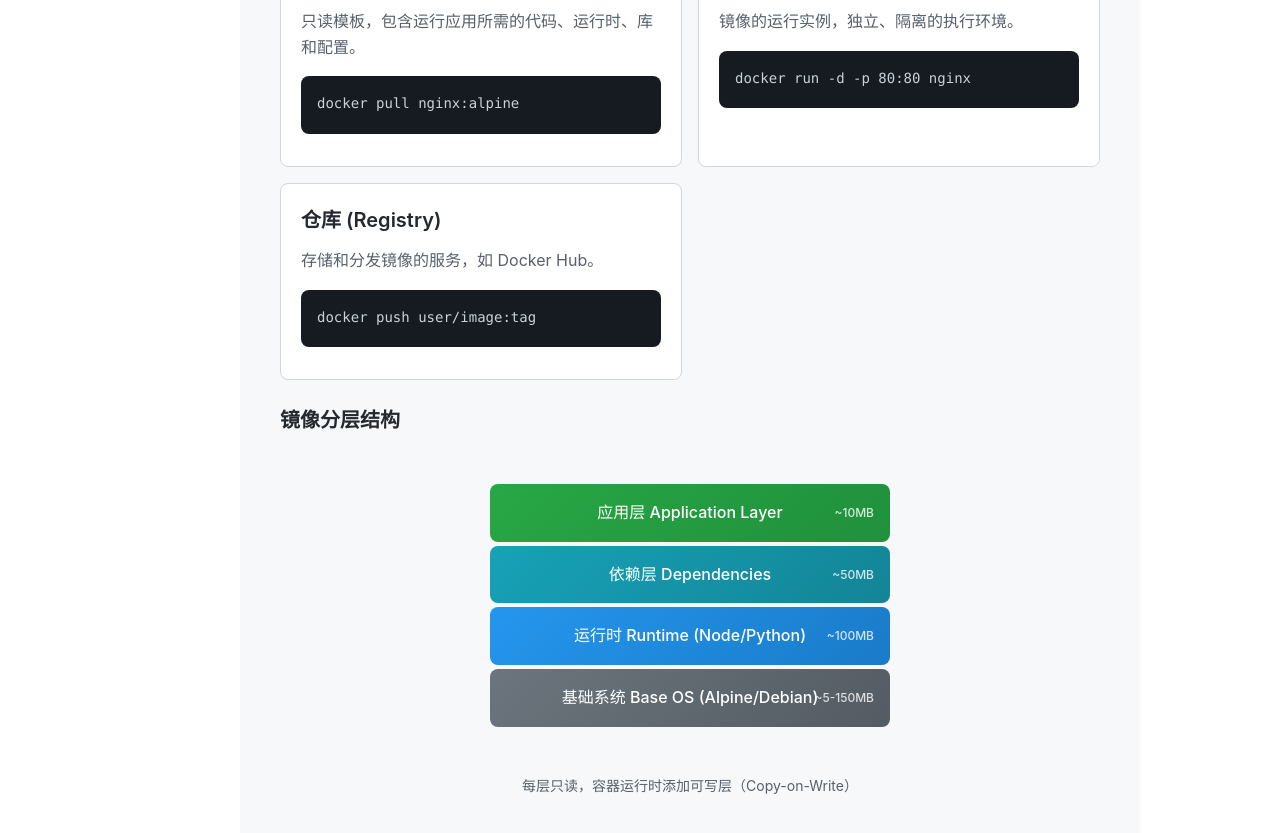
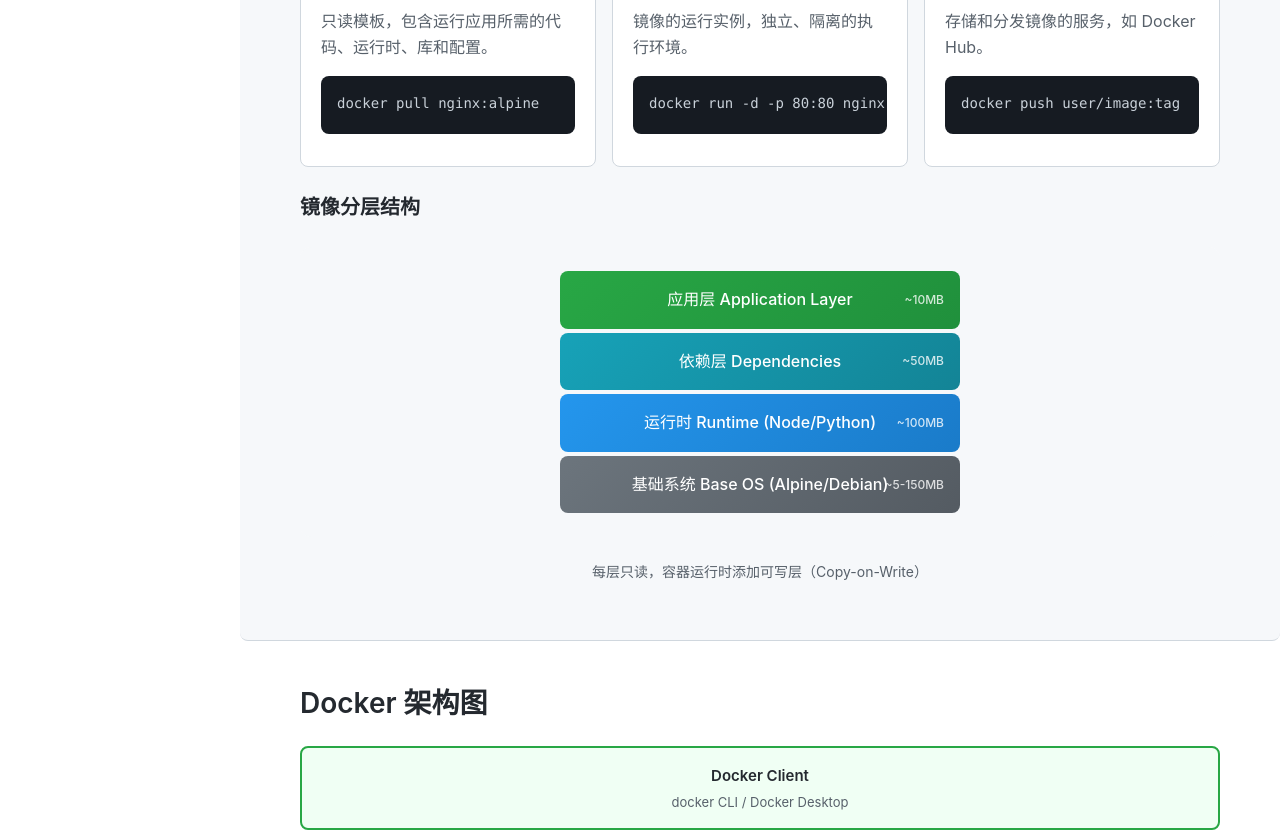
Before and after one commit to you2love/docker, a plain HTML site: page index.html in a window 1280 px wide. Shown: the part 1355-2188 px from the top of the page. Drawn offline with Linux system fonts and the light colour scheme.

Commit message:
fix: 调整样式间距

```diff
--- a/styles.css
+++ b/styles.css
@@ -133,8 +133,8 @@ body {
 /* 主内容区 */
 .main {
     margin-left: var(--sidebar-width);
-    padding: 40px;
-    max-width: 900px;
+    padding: 40px 60px;
+    max-width: none;
 }
 
 /* 区块 */
@@ -150,9 +150,9 @@ body {
 
 .section-gray {
     background: var(--bg-gray);
-    margin-left: -40px;
-    margin-right: -40px;
-    padding: 40px;
+    margin-left: -60px;
+    margin-right: -60px;
+    padding: 40px 60px;
     border-radius: 8px;
 }
 
```
